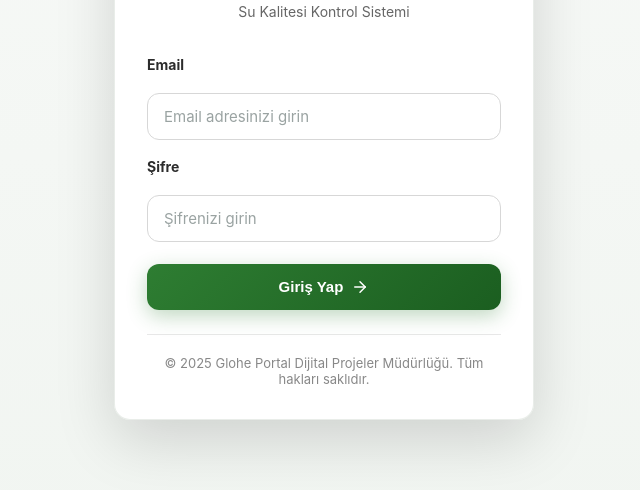
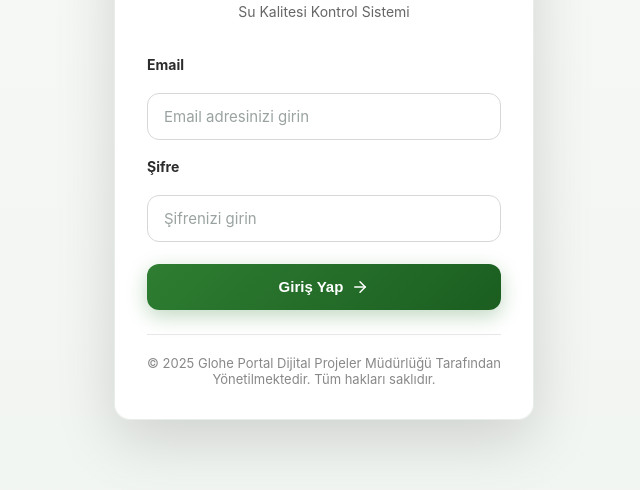
Before and after one commit to rolfezomi/g_portalv1.1, a plain HTML site: page g_portal-main/index.html in a window 1280 px wide. Shown: the part 246-736 px from the top of the page, without its empty margins (316-956 px from the left). Drawn offline with nearby package versions, Linux system fonts and the light colour scheme.

```diff
--- a/g_portal-main/index.html
+++ b/g_portal-main/index.html
@@ -39,7 +39,8 @@
     </form>
     <p id="message"></p>
     <div style="margin-top:24px; padding-top:20px; border-top:1px solid #e8e8e8; text-align:center;">
-      <p style="color:#888; font-size:13px; margin:0;">© 2025 Glohe Portal Dijital Projeler Müdürlüğü. Tüm hakları saklıdır.</p>
+      <p style="color:#888; font-size:13px; margin:0;">© 2025 Glohe Portal Dijital Projeler Müdürlüğü Tarafından Yönetilmektedir.
+         Tüm hakları saklıdır.</p>
     </div>
   </div>
 
```
